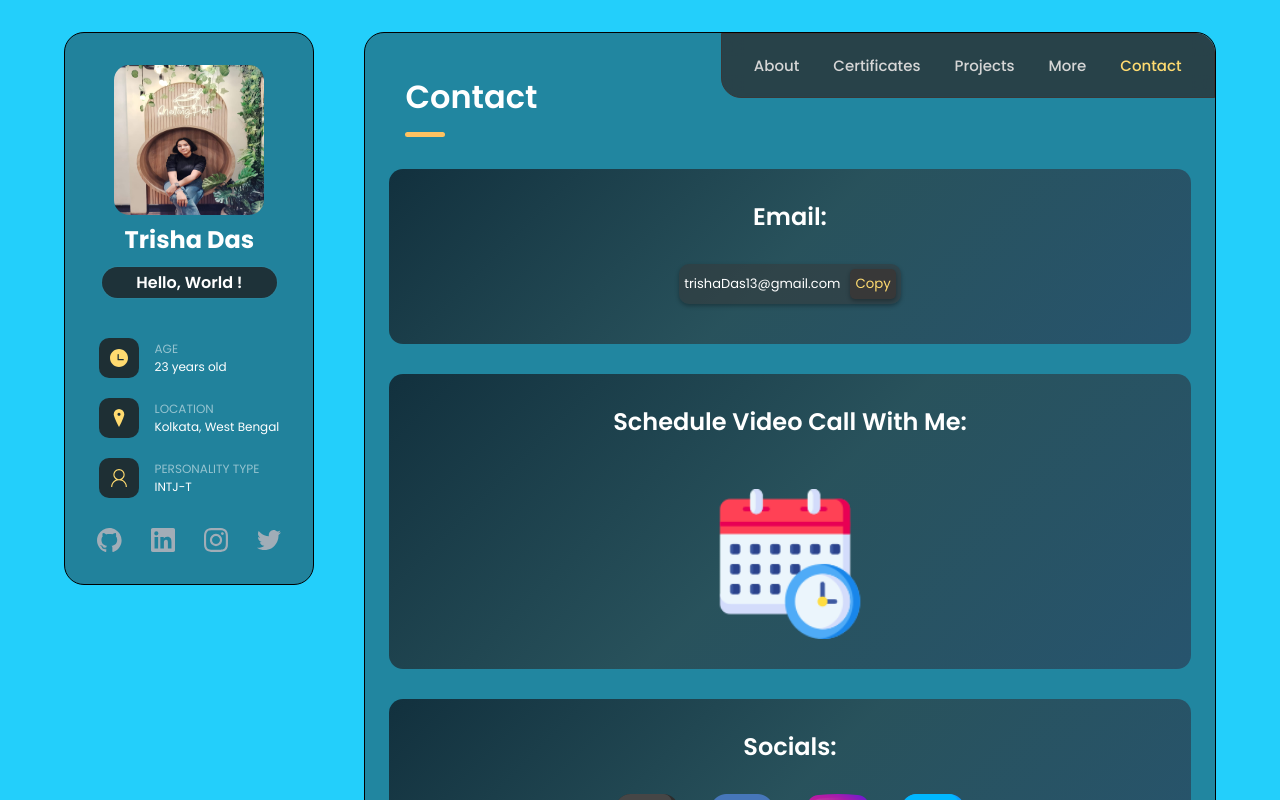
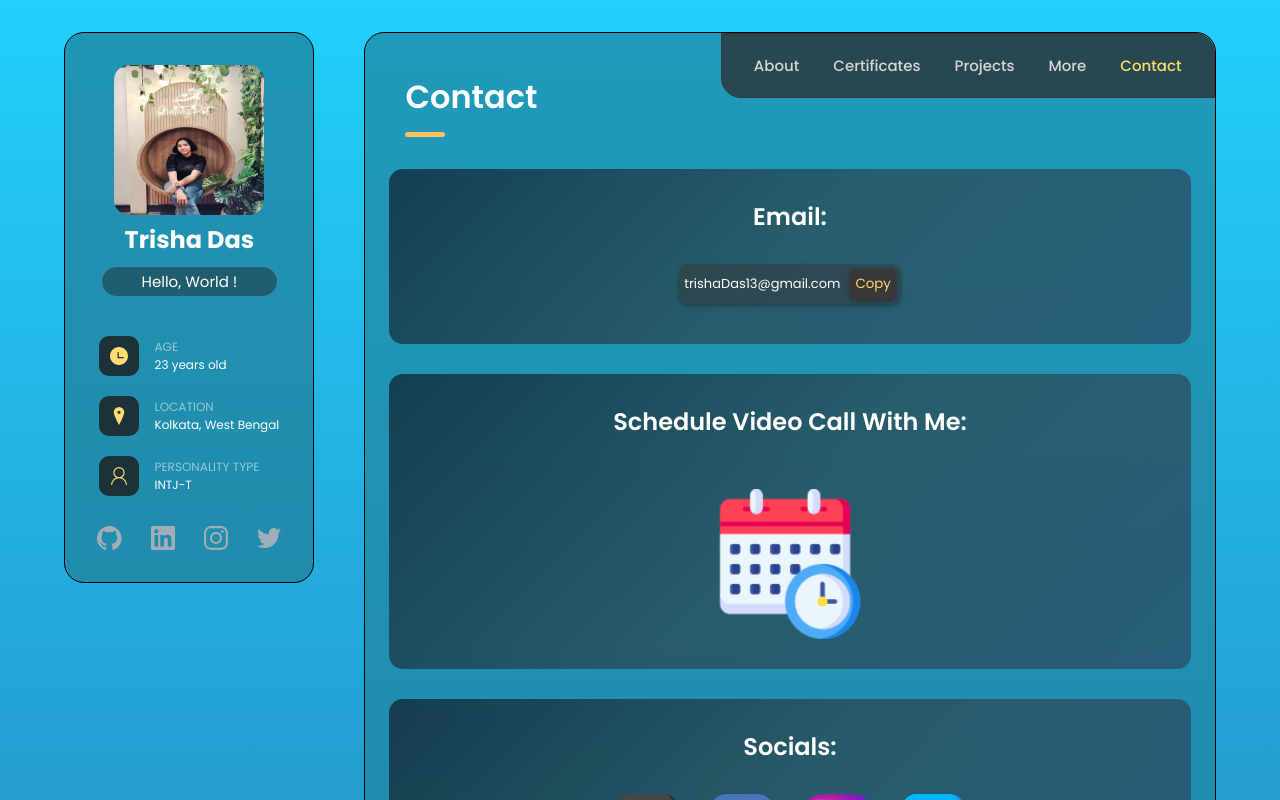
Before and after one commit to trishaDas13/portfolioPrac-react, a React (Create React App) app: page / in a window 1280 px wide. Shown: the top 800 px of the page. Built offline with nearby package versions, Linux system fonts and the light colour scheme.

Commit message:
certificate, more, contact full done

```diff
--- a/src/comps/Contact/Contact.js
+++ b/src/comps/Contact/Contact.js
@@ -19,7 +19,9 @@ const Contact = () => {
         <h3>Email:</h3>
         <div className="emailBox">
           <p>trishaDas13@gmail.com</p>
-          <button>Copy</button>
+          <button
+            onClick={() => {navigator.clipboard.writeText("trishaDas13@gmail.com")}}
+          >Copy</button>
         </div>
       </div>
       <div className="calender section">
--- a/src/comps/Contact/contact.css
+++ b/src/comps/Contact/contact.css
@@ -4,7 +4,7 @@
     gap: 30px;
 }
 .section{
-    background: linear-gradient(135deg, rgba(14, 27, 37, 0.8) 0%, hsla(191, 28%, 23%, 0.8) 50%, hsla(207, 41%, 27%, 0.8) 100%);
+    background: linear-gradient(135deg, rgba(14, 27, 37, 0.7) 0%, hsla(191, 28%, 23%, 0.7) 50%, hsla(207, 41%, 27%, 0.7) 100%);
     border-radius: 14px;
     padding: 30px;
     display: flex;
--- a/src/comps/More/More.js
+++ b/src/comps/More/More.js
@@ -115,6 +115,20 @@ const More = () => {
       title: "Digital Content Creation",
       description:
         "My digital art portfolio, which includes a wide collection of graphic designs, 3D models and short video animations created for various purposes. I have long experience working with popular softwares like Adobe Photoshop, After Effects, Premiere Pro and Blender.",
+        button1svg: (
+          <svg
+            width="16"
+            height="16"
+            viewBox="0 0 16 16"
+            xmlns="http://www.w3.org/2000/svg"
+          >
+            <path
+              fill="#f4d46f"
+              d="M0 8a8 8 0 1 1 16 0A8 8 0 0 1 0 8m7.5-6.923c-.67.204-1.335.82-1.887 1.855A7.97 7.97 0 0 0 5.145 4H7.5zM4.09 4a9.267 9.267 0 0 1 .64-1.539a6.7 6.7 0 0 1 .597-.933A7.025 7.025 0 0 0 2.255 4zm-.582 3.5c.03-.877.138-1.718.312-2.5H1.674a6.958 6.958 0 0 0-.656 2.5zM4.847 5a12.5 12.5 0 0 0-.338 2.5H7.5V5zM8.5 5v2.5h2.99a12.495 12.495 0 0 0-.337-2.5zM4.51 8.5a12.5 12.5 0 0 0 .337 2.5H7.5V8.5zm3.99 0V11h2.653c.187-.765.306-1.608.338-2.5zM5.145 12c.138.386.295.744.468 1.068c.552 1.035 1.218 1.65 1.887 1.855V12zm.182 2.472a6.696 6.696 0 0 1-.597-.933A9.268 9.268 0 0 1 4.09 12H2.255a7.024 7.024 0 0 0 3.072 2.472M3.82 11a13.652 13.652 0 0 1-.312-2.5h-2.49c.062.89.291 1.733.656 2.5zm6.853 3.472A7.024 7.024 0 0 0 13.745 12H11.91a9.27 9.27 0 0 1-.64 1.539a6.688 6.688 0 0 1-.597.933M8.5 12v2.923c.67-.204 1.335-.82 1.887-1.855c.173-.324.33-.682.468-1.068zm3.68-1h2.146c.365-.767.594-1.61.656-2.5h-2.49a13.65 13.65 0 0 1-.312 2.5m2.802-3.5a6.959 6.959 0 0 0-.656-2.5H12.18c.174.782.282 1.623.312 2.5zM11.27 2.461c.247.464.462.98.64 1.539h1.835a7.024 7.024 0 0 0-3.072-2.472c.218.284.418.598.597.933M10.855 4a7.966 7.966 0 0 0-.468-1.068C9.835 1.897 9.17 1.282 8.5 1.077V4z"
+            />
+          </svg>
+        ),
+        button1names: "Website",
       button2svg: (
         <svg
           width="16"
@@ -133,6 +147,20 @@ const More = () => {
         </svg>
       ),
       button2names: "Instagram",
+      button3svg: (
+        <svg
+          width="16"
+          height="16"
+          viewBox="0 0 576 512"
+          xmlns="http://www.w3.org/2000/svg"
+        >
+          <path
+            fill="#f4d46f"
+            d="M336.2 64H47.8C21.4 64 0 85.4 0 111.8v288.4C0 426.6 21.4 448 47.8 448h288.4c26.4 0 47.8-21.4 47.8-47.8V111.8c0-26.4-21.4-47.8-47.8-47.8m189.4 37.7L416 177.3v157.4l109.6 75.5c21.2 14.6 50.4-.3 50.4-25.8V127.5c0-25.4-29.1-40.4-50.4-25.8"
+          />
+        </svg>
+      ),
+      button3names: "Youtube",
     },
   ];
   return (
--- a/src/comps/about/about.css
+++ b/src/comps/about/about.css
@@ -12,7 +12,7 @@ main{
    padding: 1.5rem;
    position: relative;
    border-radius: 20px;
-   background-color: rgb(33,134,160);
+   background-color: rgba(33, 134, 160, 0.719);
 }
 /* -------------------- primary focus ------------------- */
 .primary_focus_cards, .activity{
@@ -54,9 +54,9 @@ main{
     padding: 2rem;
     width: 400px;
     position: relative;
-    box-shadow: 0 0 5px inset rgb(34,115,144);
+    box-shadow: 0 0 5px inset rgba(34,115,144,0.7);
     border-radius: 15px;
-    background: -webkit-linear-gradient(135deg, rgb(34,97,117) 0%, rgba(44, 82, 93, 1) 100%);
+    background: -webkit-linear-gradient(135deg, rgba(34,97,117,0.7) 0%, rgba(44, 82, 93, 0.7) 100%);
 }
 .activity_card img{
     position: absolute;
@@ -78,7 +78,7 @@ main{
     color: #d6d6d6;
     line-height:24px;
     text-align:start;
-    background: -webkit-linear-gradient(135deg, rgb(34,97,117) 0%, rgba(44, 82, 93, 1) 100%);
+    background: -webkit-linear-gradient(135deg, rgba(34,97,117,0.7) 0%, rgba(44, 82, 93, 0.7) 100%);
     padding: 2rem;
     border-radius: 15px;
     margin-bottom: 30px;
@@ -126,7 +126,7 @@ main{
     overflow-x: auto;
     overscroll-behavior-inline: contain;
     scroll-padding-inline: 25px;
-    background: -webkit-linear-gradient(135deg, rgb(34,97,117) 0%, rgba(44, 82, 93, 1) 100%);
+    background: -webkit-linear-gradient(135deg, rgba(34,97,117,0.7) 0%, rgba(44, 82, 93, 0.7) 100%);
     border-radius: 15px;
   }
   .Skills .image_container img{
--- a/src/comps/sidebar/Sidebar.js
+++ b/src/comps/sidebar/Sidebar.js
@@ -96,7 +96,7 @@ function Sidebar() {
       <section className="name_info">
         <img src={profile} alt="error" />
         <h2>Trisha Das</h2>
-        <p>{text[index]}</p>
+        <p className="helloWorld">{text[index]}</p>
       </section>
       <section className="personal_info">
         {personalInfoArr.map((item, i) => {
--- a/src/comps/sidebar/sidebar.css
+++ b/src/comps/sidebar/sidebar.css
@@ -7,7 +7,7 @@ aside{
     padding: 2rem;
     align-items: center;
     text-align: center;
-    background-color: rgb(33,130,156);
+    background-color: rgba(33, 129, 156, 0.74);
     border-radius: 20px;
     color: white;
     position: sticky;
@@ -18,16 +18,16 @@ aside .name_info img{
     height: 150px;
     border-radius: 15px;
 }
-aside .name_info p{
+aside .name_info .helloWorld{
     padding: 4px;
     border-radius: 15px;
-    font-weight: 600;
+    font-size: 15px;
     margin: 10px 0;
     width: 175px;
-    background-color:  hsla(240, 2%, 12%, 0.788);;
-  padding: 3px 12px;
-  border-radius: 18px;
-  animation: glow 5s ease-in-out infinite alternate;
+    background-color: hsla(240, 2%, 12%, 0.445);
+    padding: 3px 12px;
+    border-radius: 18px;
+    animation: glow 5s ease-in-out infinite alternate;
 }
 @keyframes glow {
     from {
--- a/src/index.css
+++ b/src/index.css
@@ -6,7 +6,7 @@
   font-family: "Poppins", sans-serif;
 }
 #root {
-  background-color: rgb(35, 207, 251);
+  background: linear-gradient(180deg, hsla(205, 46%, 10%, 1) 0%, hsla(192, 97%, 56%, 1) 0%, hsla(208, 62%, 40%, 1) 100%);
   padding: 2rem;
 }
 
```
